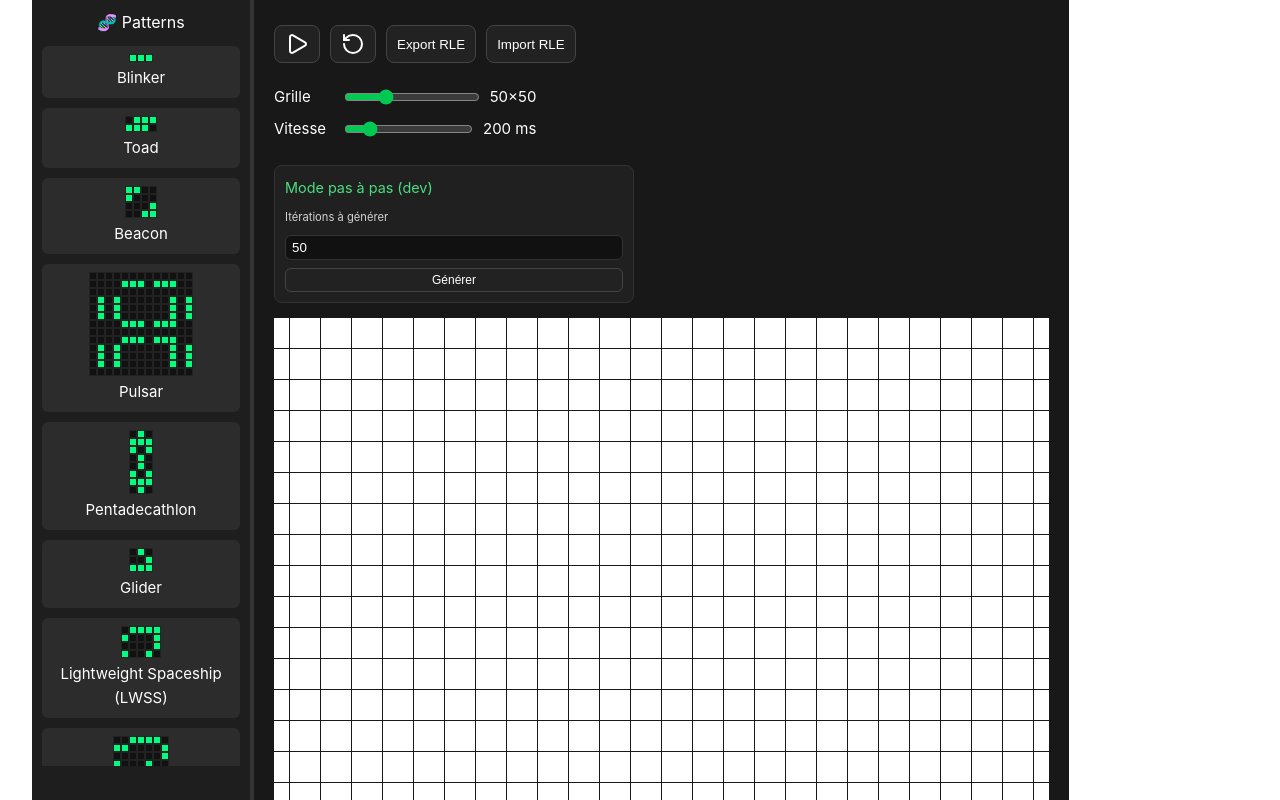
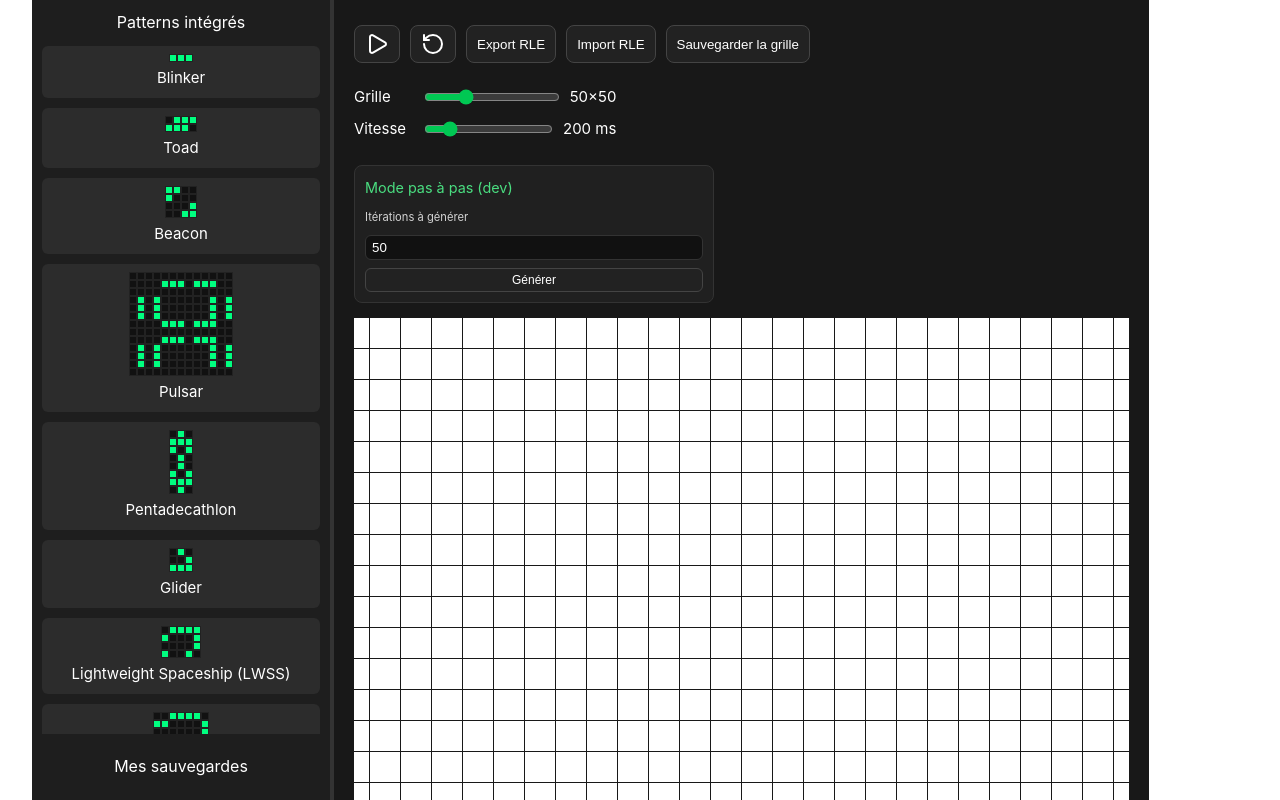
Before and after one commit to QuillG/JeuDeLaVie, a Vue app: page / in a window 1280 px wide. Built offline with nearby package versions, Linux system fonts and the light colour scheme.

Commit message:
Save grids

```diff
--- a/src/App.vue
+++ b/src/App.vue
@@ -1,7 +1,16 @@
 <template>
   <div class="container">
-    <PatternPanel @selectPattern="onPatternSelected" />
-    <GameGrid :selectedPattern="selectedPattern" />
+    <PatternPanel
+      ref="patternPanelRef"
+      @selectPattern="onPatternSelected"
+      @selectSavedPattern="onSavedPatternSelected"
+    />
+
+    <GameGrid
+      :selectedPattern="selectedPattern"
+      :savedPattern="savedPattern"
+      @save-current-grid="onSaveCurrentGrid"
+    />
   </div>
 </template>
 
@@ -11,9 +20,22 @@ import PatternPanel from './components/PatternPanel.vue'
 import GameGrid from './components/GameGrid.vue'
 
 const selectedPattern = ref(null)
+const savedPattern = ref(null)
+const patternPanelRef = ref(null)
+
 
 function onPatternSelected(patternKey) {
+  savedPattern.value = null
   selectedPattern.value = patternKey
+}
+
+function onSavedPatternSelected(cells) {
+  selectedPattern.value = null
+  savedPattern.value = cells
+}
+
+function onSaveCurrentGrid(cells) {
+  patternPanelRef.value.saveUserPattern(cells)
 }
 </script>
 
--- a/src/components/GameGrid.vue
+++ b/src/components/GameGrid.vue
@@ -8,6 +8,10 @@ const props = defineProps({
   selectedPattern: {
     type: String,
     default: null
+  },
+  savedPattern: {
+    type: Array,
+    default: null
   }
 })
 
@@ -17,8 +21,6 @@ const cellSize = 15
 const speed = ref(200)
 let game = new GameOfLife(gridSize.value, gridSize.value)
 const grid = ref(game.grid)
-
-// 🟢 Mode pas à pas (dev seulement)
 const isDev = import.meta.env.DEV
 const stepModeEnabled = ref(false)
 const iterations = ref([]) // tableau d'états pré-calculés (chaque état = tableau 2D)
@@ -33,9 +35,9 @@ const displayGrid = computed(() => {
   }
   return grid.value
 })
-
 let interval = null
 const isRunning = ref(false)
+const emit = defineEmits(["save-current-grid"])
 
 // 🟢 Gère une génération
 function next() {
@@ -67,7 +69,6 @@ function reset() {
   isRunning.value = false
   game.clear()
   grid.value = [...game.grid]
-  // Reset du mode pas à pas
   iterations.value = []
   currentIterationIndex.value = 0
   stepModeEnabled.value = false
@@ -120,18 +121,15 @@ watch(gridSize, (newSize, oldSize) => {
 
   game.grid = newGrid
   grid.value = newGrid.map(row => [...row])
-  // Invalide les itérations pré-calculées
   iterations.value = []
   currentIterationIndex.value = 0
   stepModeEnabled.value = false
 })
 
-// 🟢 Recalcule la vitesse si on modifie le slider
+
 watch(speed, () => {
   if (isRunning.value) startLoop()
 })
-
-// 🟢 Invalider le mode pas à pas si on change de pattern sélectionné (avant placement)
 watch(() => props.selectedPattern, () => {
   iterations.value = []
   currentIterationIndex.value = 0
@@ -140,7 +138,22 @@ watch(() => props.selectedPattern, () => {
 
 onUnmounted(() => clearInterval(interval))
 
-// 🟢 Génération des itérations (mode pas à pas)
+watch(
+  () => props.savedPattern,
+  (cells) => {
+    if (!cells) return
+
+    const rows = cells.length
+    const cols = cells[0].length
+
+    game = new GameOfLife(rows, cols)
+    game.grid = JSON.parse(JSON.stringify(cells))
+
+    grid.value = [...game.grid]
+    gridSize.value = rows
+  }
+)
+
 async function generateIterations() {
   const count = Number(iterationCountInput.value)
   if (!Number.isFinite(count) || count <= 0) return
@@ -191,7 +204,6 @@ function exitStepMode() {
   iterations.value = []
   currentIterationIndex.value = 0
 }
-
 function exportRLE() {
   const rows = game.grid.length
   const cols = game.grid[0].length
@@ -287,6 +299,9 @@ function importRLE(text) {
   gridSize.value = rows
 }
 
+function saveCurrentGrid() {
+  emit("save-current-grid", grid.value)
+}
 
 </script>
 
@@ -308,6 +323,9 @@ function importRLE(text) {
         <button @click="fileInput.click()">
           Import RLE
         </button>
+        <button @click="saveCurrentGrid">
+          Sauvegarder la grille
+        </button>
       </div>
       <div class="sliders">
         <div class="slider-group">
@@ -322,19 +340,11 @@ function importRLE(text) {
           <span>{{ speed }} ms</span>
         </div>
       </div>
-
-      <!-- 🟢 Mode pas à pas (affiché uniquement en dev) -->
       <div v-if="isDev" class="step-mode">
         <h3>Mode pas à pas (dev)</h3>
         <div class="step-config">
           <label>Itérations à générer</label>
-          <input
-            type="number"
-            min="1"
-            :max="5000"
-            v-model="iterationCountInput"
-            :disabled="generating"
-          />
+          <input type="number" min="1" :max="5000" v-model="iterationCountInput" :disabled="generating" />
           <button @click="generateIterations" :disabled="generating">
             {{ generating ? 'Génération...' : 'Générer' }}
           </button>
@@ -344,20 +354,11 @@ function importRLE(text) {
         <div v-if="stepModeEnabled" class="step-navigation">
           <div class="nav-buttons">
             <button @click="prevIteration" :disabled="currentIterationIndex === 0">&lt;</button>
-            <button
-              @click="nextIteration"
-              :disabled="currentIterationIndex >= iterations.length - 1"
-            >&gt;</button>
+            <button @click="nextIteration" :disabled="currentIterationIndex >= iterations.length - 1">&gt;</button>
           </div>
           <div class="jump">
             <label>Aller à</label>
-            <input
-              type="number"
-              :min="0"
-              :max="iterations.length - 1"
-              :value="currentIterationIndex"
-              @change="jumpToIteration"
-            />
+            <input type="number" :min="0" :max="iterations.length - 1" :value="currentIterationIndex" @change="jumpToIteration" />
           </div>
           <div class="info">
             Itération: {{ currentIterationIndex }} / {{ iterations.length - 1 }}
@@ -366,21 +367,13 @@ function importRLE(text) {
       </div>
     </div>
 
-    <!-- 🟢 Grille -->
-    <div
-      class="grid"
-      :style="{
-        gridTemplateColumns: `repeat(${gridSize}, ${cellSize}px)`,
-        gridTemplateRows: `repeat(${gridSize}, ${cellSize}px)`
-      }"
-    >
+    <div class="grid" :style="{
+      gridTemplateColumns: `repeat(${gridSize}, ${cellSize}px)`,
+      gridTemplateRows: `repeat(${gridSize}, ${cellSize}px)`
+    }">
+
       <template v-for="(row, r) in displayGrid" :key="r">
-        <div
-          v-for="(cell, c) in row"
-          :key="`${r}-${c}`"
-          :class="['cell', { alive: cell === 1 }]"
-          @click="toggleCell(r, c)"
-        ></div>
+        <div v-for="(cell, c) in row" :key="`${r}-${c}`" :class="['cell', { alive: cell === 1 }]" @click="toggleCell(r, c)"></div>
       </template>
     </div>
   </div>
--- a/src/components/PatternPanel.vue
+++ b/src/components/PatternPanel.vue
@@ -1,43 +1,87 @@
 <script setup>
 import { patterns } from '../core/patterns'
-import { ref } from 'vue'
+import { ref, onMounted } from 'vue'
 
 const selected = ref(null)
-const emit = defineEmits(['selectPattern'])
+const saved = ref([])
 
+const emit = defineEmits(['selectPattern', 'selectSavedPattern'])
+
+// Chargement des patterns sauvegardés
+onMounted(() => {
+  const raw = localStorage.getItem('savedPatterns')
+  if (raw) {
+    saved.value = JSON.parse(raw)
+  }
+})
+
+// Sauvegarde dans localStorage
+function persist() {
+  localStorage.setItem('savedPatterns', JSON.stringify(saved.value))
+}
+
+// Sélection d’un pattern normal
 function selectPattern(key) {
+  if (selected.value === key) {
+    selected.value = null
+    emit('selectPattern', null)
+    return
+  }
+
   selected.value = key
   emit('selectPattern', key)
 }
+
+// Sélection d’une sauvegarde
+function selectSaved(index) {
+  const key = 'saved-' + index
+
+  if (selected.value === key) {
+    selected.value = null
+    emit('selectSavedPattern', null)
+    return
+  }
+
+  selected.value = key
+  emit('selectSavedPattern', saved.value[index].cells)
+}
+
+
+// Fonction appelée par l’extérieur pour sauvegarder
+function saveUserPattern(cells) {
+  saved.value.push({
+    name: "Sauvegarde " + (saved.value.length + 1),
+    cells: cells
+  })
+
+  persist()
+}
+
+defineExpose({
+  saveUserPattern
+})
 </script>
 
 <template>
   <div class="panel">
-    <h2>🧬 Patterns</h2>
+    <h2>Patterns intégrés</h2>
 
     <div class="pattern-list">
-      <div
-        v-for="(pattern, key) in patterns"
-        :key="key"
-        class="pattern-item"
-        :class="{ selected: selected === key }"
-        @click="selectPattern(key)"
-      >
+      <div v-for="(pattern, key) in patterns" :key="key" class="pattern-item" :class="{ selected: selected === key }" @click="selectPattern(key)">
         <div class="mini-grid">
-          <div
-            v-for="(row, rowIndex) in pattern.cells"
-            :key="rowIndex"
-            class="mini-row"
-          >
-            <div
-              v-for="(cell, colIndex) in row"
-              :key="colIndex"
-              class="mini-cell"
-              :class="{ alive: cell === 1 }"
-            ></div>
+          <div v-for="(row, r) in pattern.cells" :key="r" class="mini-row">
+            <div v-for="(cell, c) in row" :key="c" class="mini-cell" :class="{ alive: cell === 1 }"></div>
           </div>
         </div>
         <p>{{ pattern.name }}</p>
+      </div>
+    </div>
+
+    <h2 style="margin-top: 20px;">Mes sauvegardes</h2>
+
+    <div class="pattern-list">
+      <div v-for="(item, index) in saved" :key="'saved_' + index" class="pattern-item" :class="{ selected: selected === 'saved-' + index }" @click="selectSaved(index)">
+        <p>{{ item.name }}</p>
       </div>
     </div>
   </div>
@@ -45,7 +89,7 @@ function selectPattern(key) {
 
 <style scoped>
 .panel {
-  width: 220px;
+  width: 300px;
   background: #1e1e1e;
   color: white;
   padding: 10px;
@@ -65,7 +109,6 @@ h2 {
   flex-direction: column;
   gap: 10px;
   overflow-y: auto;
-  max-height: calc(100vh - 80px);
 }
 
 .pattern-item {
```
